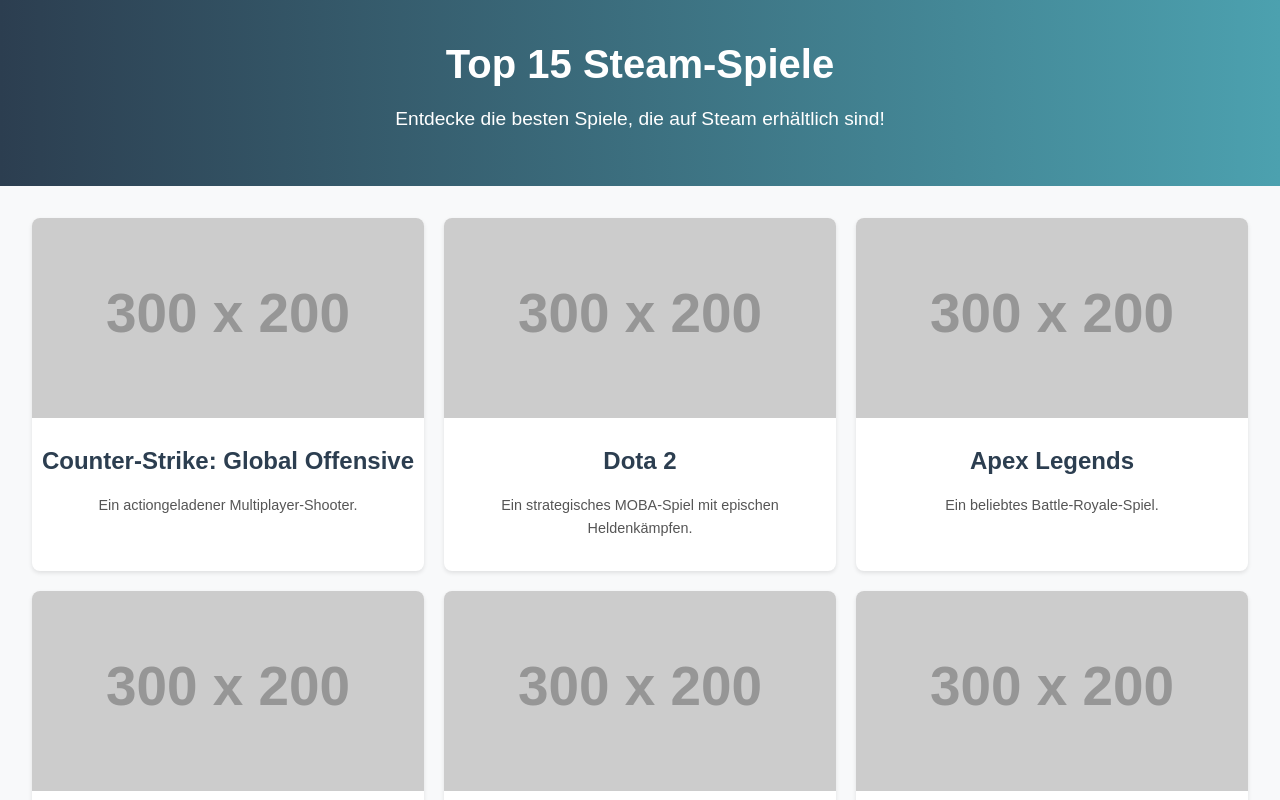
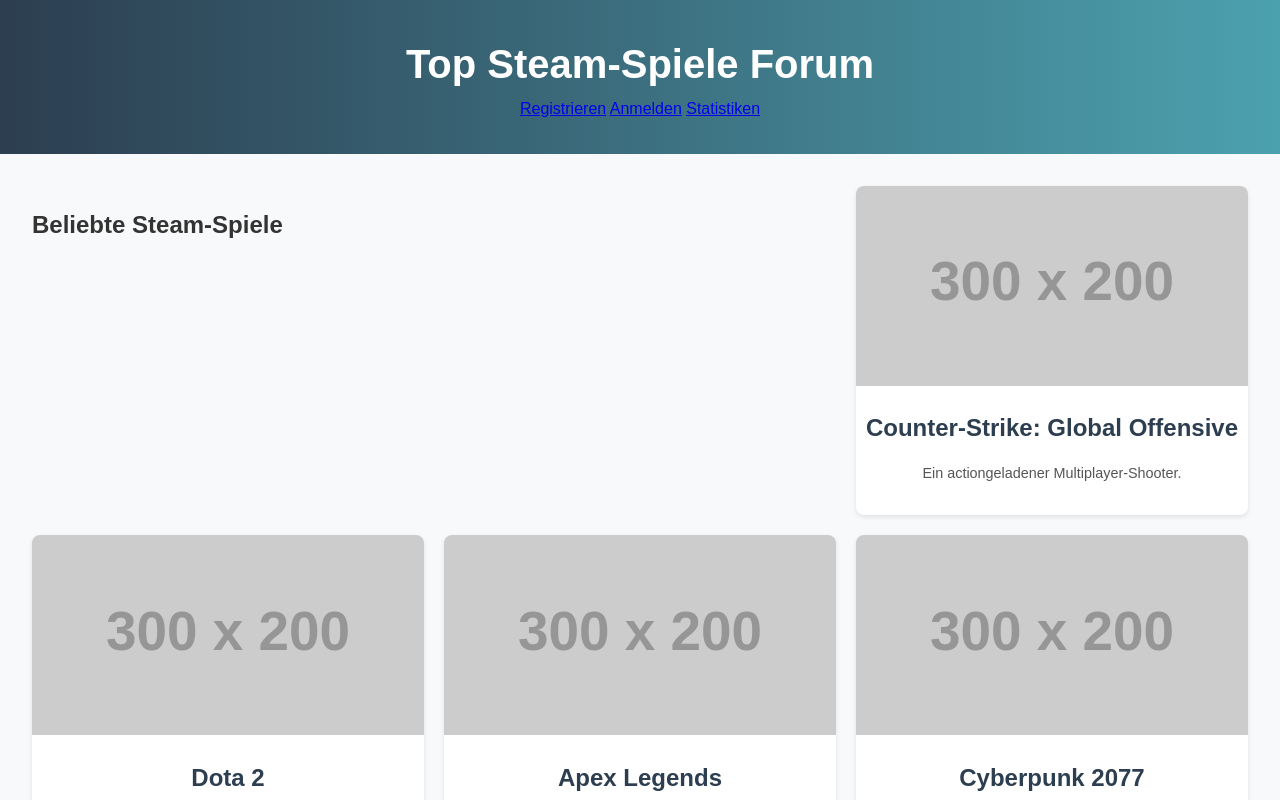
Before and after one commit to Stiivko/Stiivko, a plain HTML site: page index.html in a window 1280 px wide. Shown: the top 800 px of the page. Drawn offline with Linux system fonts and the light colour scheme; placeholder pictures from the web are drawn by us.

Commit message:
Update index.html

```diff
--- a/index.html
+++ b/index.html
@@ -3,21 +3,28 @@
 <head>
     <meta charset="UTF-8">
     <meta name="viewport" content="width=device-width, initial-scale=1.0">
-    <title>Top 15 Steam-Spiele</title>
+    <title>Top Steam-Spiele Forum</title>
     <link rel="stylesheet" href="style.css">
 </head>
 <body>
     <header>
-        <h1>Top 15 Steam-Spiele</h1>
-        <p>Entdecke die besten Spiele, die auf Steam erhältlich sind!</p>
+        <h1>Top Steam-Spiele Forum</h1>
+        <nav>
+            <a href="/register.html">Registrieren</a>
+            <a href="/login.html">Anmelden</a>
+            <a href="/stats.html">Statistiken</a>
+        </nav>
     </header>
     <main>
         <section class="game-list">
-            <!-- Spiele werden hier durch JavaScript generiert -->
+            <h2>Beliebte Steam-Spiele</h2>
+            <div id="game-container">
+                <!-- Spiele-Cards werden hier dynamisch eingefügt -->
+            </div>
         </section>
     </main>
     <footer>
-        <p>&copy; 2024 Top Steam-Spiele. Erstellt mit ❤️.</p>
+        <p>&copy; 2024 Steam-Spiel-Forum. Erstellt mit ❤️.</p>
     </footer>
     <script src="script.js"></script>
 </body>
```
